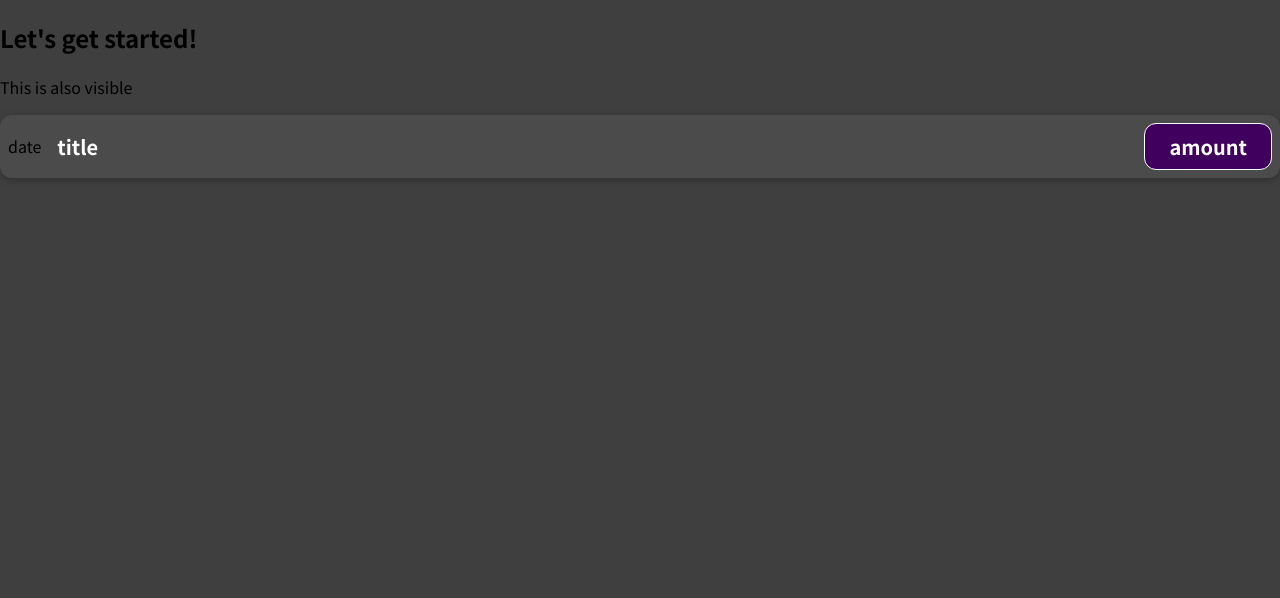
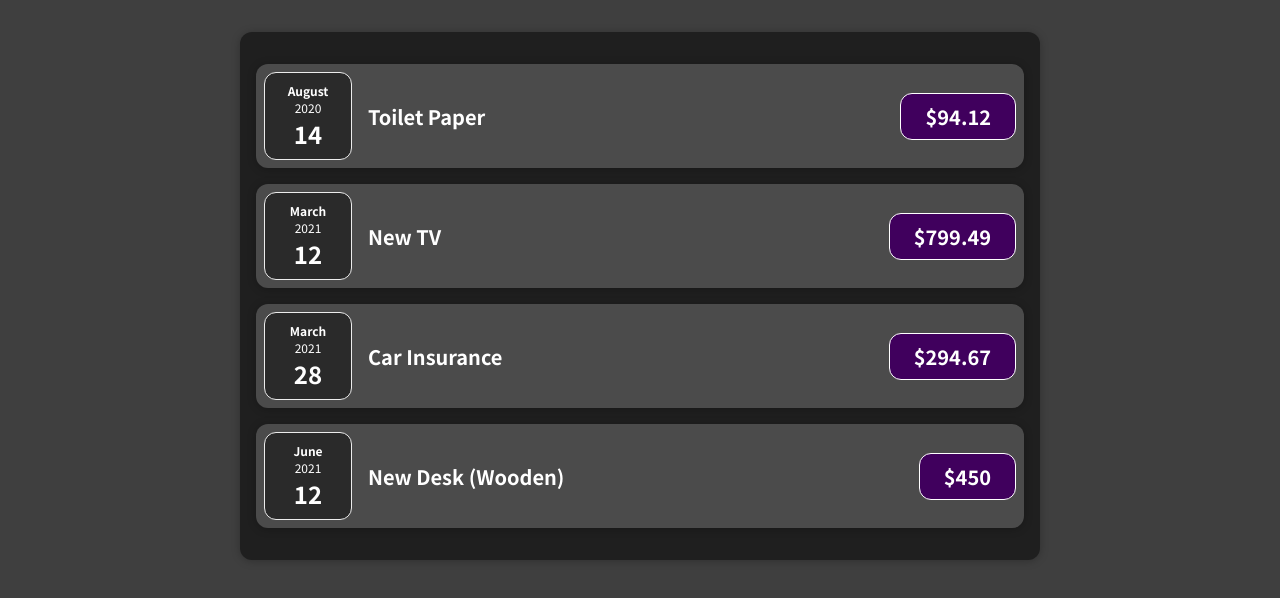
Before and after one commit to shuvo18103107/Expense-Tracker-, a JavaScript app: page / in a window 1280 px wide. Shown: the top 598 px of the page. Built offline with nearby package versions, Linux system fonts and the light colour scheme.

Commit message:
✅ concept of composition

```diff
--- a/src/App.js
+++ b/src/App.js
@@ -1,10 +1,30 @@
-import ExpenseItem from "./components/ExpenseItem";
+import Expenses from "./components/Expenses";
 function App() {
+  const expenses = [
+    {
+      id: 'e1',
+      title: 'Toilet Paper',
+      amount: 94.12,
+      date: new Date(2020, 7, 14),
+    },
+    { id: 'e2', title: 'New TV', amount: 799.49, date: new Date(2021, 2, 12) },
+    {
+      id: 'e3',
+      title: 'Car Insurance',
+      amount: 294.67,
+      date: new Date(2021, 2, 28),
+    },
+    {
+      id: 'e4',
+      title: 'New Desk (Wooden)',
+      amount: 450,
+      date: new Date(2021, 5, 12),
+    },
+  ];
+
   return (
-    <div>
-      <h2>Let's get started!</h2>
-      <p>This is also visible</p>
-      <ExpenseItem />
+    <div >
+      <Expenses item={expenses} />
     </div>
 
   );
--- /dev/null
+++ b/src/components/Card.css
@@ -0,0 +1,4 @@
+.card {
+  border-radius: 12px;
+  box-shadow: 0 1px 8px rgba(0, 0, 0, 0.25);
+}
--- /dev/null
+++ b/src/components/Card.js
@@ -0,0 +1,12 @@
+import './Card.css';
+function Card(props) {
+
+
+    const classes = 'card ' + props.className;
+
+    return (
+        <div className={classes}>{props.children}</div>
+    );
+}
+
+export default Card;
--- /dev/null
+++ b/src/components/ExpenseDate.css
@@ -0,0 +1,26 @@
+.expense-date {
+  display: flex;
+  flex-direction: column;
+  width: 5.5rem;
+  height: 5.5rem;
+  border: 1px solid #ececec;
+  background-color: #2a2a2a;
+  color: white;
+  border-radius: 12px;
+  align-items: center;
+  justify-content: center;
+}
+
+.expense-date__month {
+  font-size: 0.75rem;
+  font-weight: bold;
+}
+
+.expense-date__year {
+  font-size: 0.75rem;
+}
+
+.expense-date__day {
+  font-size: 1.5rem;
+  font-weight: bold;
+}
--- /dev/null
+++ b/src/components/ExpenseDate.js
@@ -0,0 +1,15 @@
+import './ExpenseDate.css'
+function ExpenseDate(props) {
+    const month = props.date.toLocaleString('en-US', { month: 'long' })
+    const day = props.date.toLocaleString('en-US', { day: '2-digit' })
+    const year = props.date.getFullYear();
+    return (
+        <div className='expense-date'>
+            <div className='expense-date__month'>{month}</div>
+            <div className='expense-date__year'>{year}</div>
+            <div className='expense-date__day'>{day}</div>
+        </div>
+    )
+
+}
+export default ExpenseDate;
--- a/src/components/ExpenseItem.css
+++ b/src/components/ExpenseItem.css
@@ -2,10 +2,8 @@
   display: flex;
   justify-content: space-between;
   align-items: center;
-  box-shadow: 0 2px 8px rgba(0, 0, 0, 0.25);
   padding: 0.5rem;
   margin: 1rem 0;
-  border-radius: 12px;
   background-color: #4b4b4b;
 }
 
--- a/src/components/ExpenseItem.js
+++ b/src/components/ExpenseItem.js
@@ -1,13 +1,16 @@
+import Card from './Card';
+import ExpenseDate from './ExpenseDate';
 import './ExpenseItem.css'
-function ExpenseItem() {
+function ExpenseItem(props) {
+
     return (
-        <div className='expense-item'>
-            <div> date </div>
+        <Card className='expense-item'>
+            <ExpenseDate date={props.date} />
             <div className='expense-item__description'>
-                <h2>title</h2>
+                <h2>{props.title}</h2>
+                <div className='expense-item__price'>${props.amount}</div>
             </div>
-            <div className='expense-item__price'>amount</div>
-        </div>
+        </Card>
     );
 }
 export default ExpenseItem;
--- /dev/null
+++ b/src/components/Expenses.css
@@ -0,0 +1,7 @@
+.expenses {
+  padding: 1rem;
+  background-color: rgb(31, 31, 31);
+  margin: 2rem auto;
+  width: 50rem;
+  max-width: 95%;
+}
--- /dev/null
+++ b/src/components/Expenses.js
@@ -0,0 +1,31 @@
+import Card from './Card';
+import ExpenseItem from './ExpenseItem';
+import './Expenses.css';
+
+function Expenses(props) {
+    return (
+        <Card className="expenses">
+            <ExpenseItem
+                title={props.item[0].title}
+                amount={props.item[0].amount}
+                date={props.item[0].date}
+            />
+            <ExpenseItem
+                title={props.item[1].title}
+                amount={props.item[1].amount}
+                date={props.item[1].date}
+            />
+            <ExpenseItem
+                title={props.item[2].title}
+                amount={props.item[2].amount}
+                date={props.item[2].date}
+            />
+            <ExpenseItem
+                title={props.item[3].title}
+                amount={props.item[3].amount}
+                date={props.item[3].date}
+            />
+        </Card>
+    );
+}
+export default Expenses;
```
Also changed, not shown: 1 other file (tests, documents, lock files or other folders).
